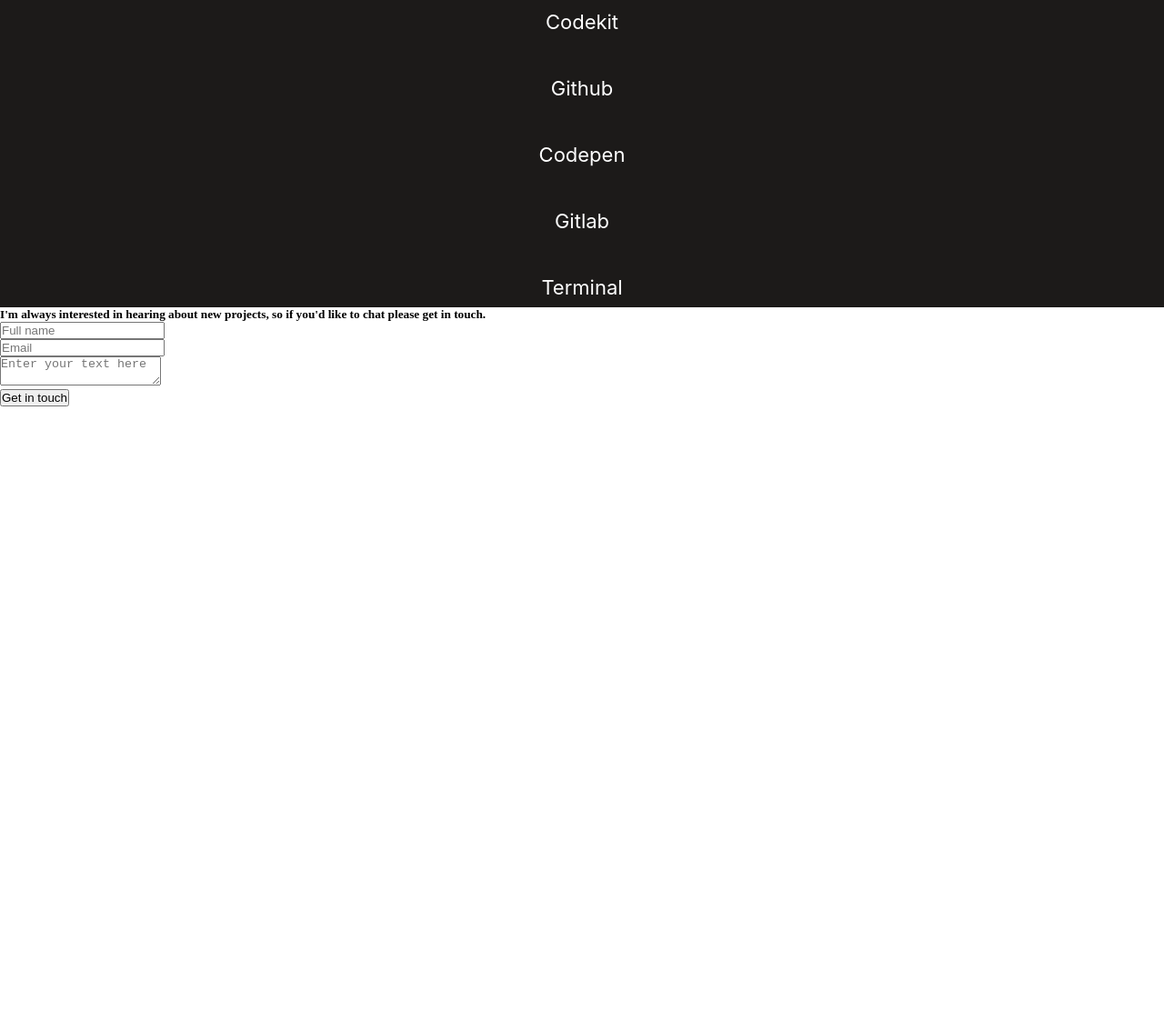
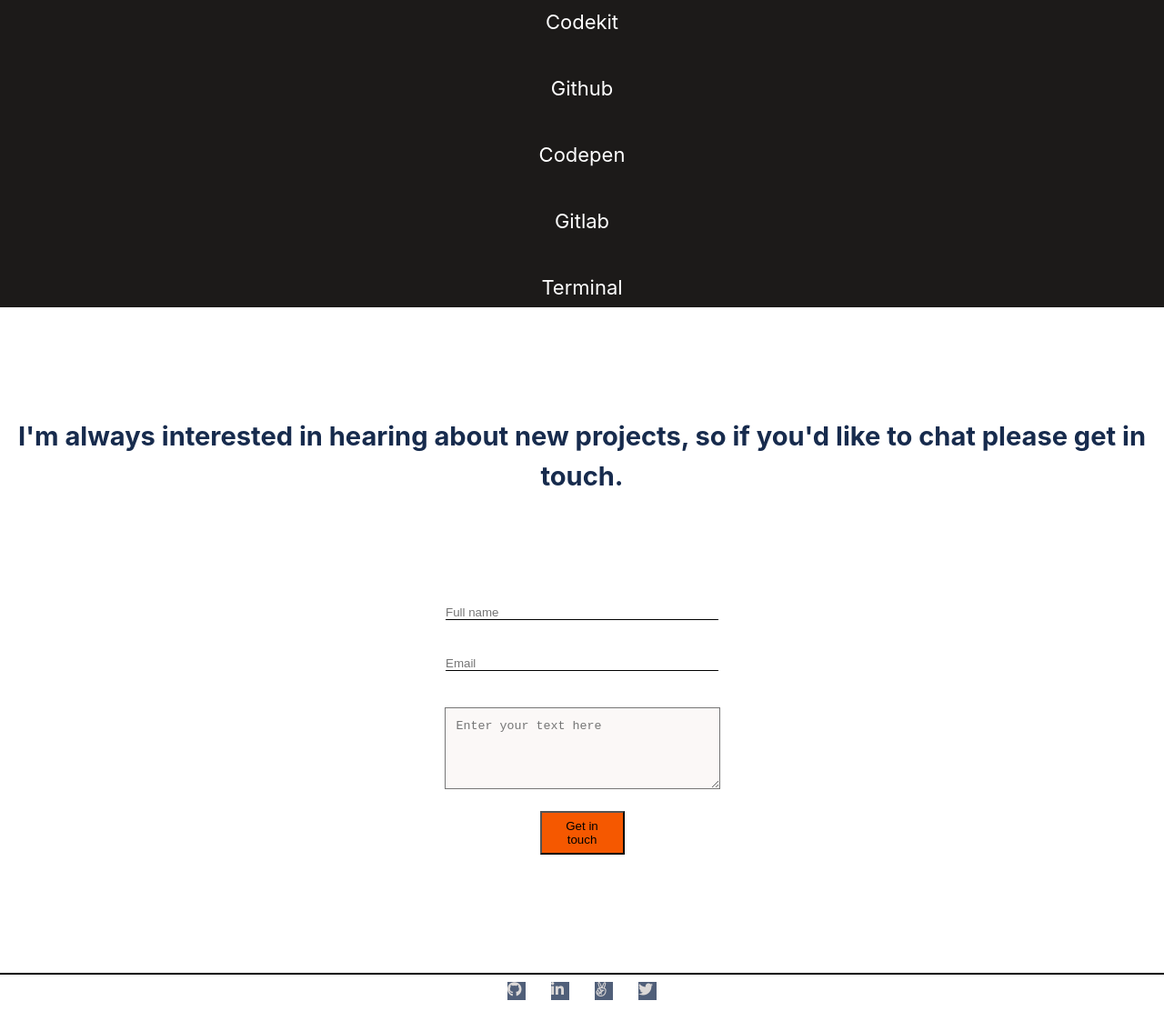
Before and after one commit to Ade179/Professional-Portfolio, a website: page index.html in a window 1280 px wide. Shown: the part 5834-6957 px from the top of the page at 91% size. Before the commit the page ends 6281 px from the top, so only its background shows below. Drawn offline with Linux system fonts and the light colour scheme.

Commit message:
add contact form to index.html file

```diff
--- a/index.html
+++ b/index.html
@@ -257,6 +257,18 @@
         </div>
     </form>
 
+    <div class="border"></div>
+
+    <footer class="feet">
+        <ul class="footer-icons">
+            <li class="ikes" id="foots"><a href=""><i class="fa-brands fa-github"></i></a></li>
+            <li class="ikes" id="foots"><a href=""><i class="fa fa-linkedin" aria-hidden="true"></i></a></li>
+            <li class=ikes id="foots"><a href="f"><i class="fab fa-angellist"></i></a></li>
+            <li class="ikes" id="foots"><a href=""><i class="fa-brands fa-twitter"></i></a></i></li>
+        </ul>
+    </footer>
+
+
 
 
 
--- a/styles.css
+++ b/styles.css
@@ -461,3 +461,163 @@
 }
 
 /* new branch css stats here */
+form {
+  margin-top: 120px;
+  margin-bottom: 130px;
+}
+
+.interest {
+  align-items: center;
+  justify-content: center;
+  flex-direction: column;
+  width: 327px;
+  height: 216px;
+  font-family: 'Inter', sans-serif;
+  font-style: normal;
+  font-weight: 700;
+  font-size: 35px;
+  line-height: 44px;
+  text-align: center;
+  color: #172b4d;
+  display: contents;
+}
+
+input[type=text] {
+  background: transparent;
+  border: none;
+  border-bottom: 1px solid #000;
+  margin-top: 120px;
+  width: 300px;
+}
+
+input[type=email] {
+  background: transparent;
+  border: none;
+  border-bottom: 1px solid #000;
+  margin-top: 40px;
+  width: 300px;
+  margin-bottom: 40px;
+}
+
+.text-cont {
+  position: relative;
+  width: 327px;
+  height: 114px;
+  display: flex;
+  justify-content: center;
+}
+
+textarea {
+  width: 303px;
+  height: 90px;
+  left: 0;
+  right: 0;
+  top: 0;
+  bottom: 0;
+  background: #fbf8f7;
+  padding: 12px;
+}
+
+.all {
+  justify-content: center;
+  align-items: center;
+  display: flex;
+  flex-direction: column;
+}
+
+input .inputs {
+  flex-direction: column;
+  align-items: center;
+}
+
+.btz {
+  width: 107px;
+  height: 24px;
+}
+
+.btz:enabled {
+  display: flex;
+  flex-direction: row;
+  align-items: center;
+  padding: 12px;
+  gap: 10px;
+  width: 93px;
+  height: 48px;
+  left: 100px;
+  top: calc(50% - 48px / 2 + 46.5px);
+  background: #f55800;
+}
+
+.btz:disabled {
+  width: 69px;
+  height: 24px;
+  font-family: 'Inter', sans-serif;
+  font-style: normal;
+  font-weight: 700;
+  font-size: 17px;
+  line-height: 24px;
+  display: flex;
+  align-items: center;
+  text-align: center;
+  letter-spacing: 0.03em;
+  color: #5b5957;
+}
+
+.btz:hover {
+  display: flex;
+  flex-direction: row;
+  align-items: center;
+  padding: 12px;
+  gap: 10px;
+  width: 93px;
+  height: 48px;
+  left: 252px;
+  top: calc(50% - 48px / 2 + 46.5px);
+  background: #fff5e1;
+  border: 1px solid #f55800;
+}
+
+.btz:active {
+  width: 69px;
+  height: 24px;
+  font-family: 'Inter', sans-serif;
+  font-style: normal;
+  font-weight: 700;
+  font-size: 17px;
+  line-height: 24px;
+  display: flex;
+  align-items: center;
+  text-align: center;
+  letter-spacing: 0.03em;
+  color: #f4f1f0;
+}
+
+.border {
+  border: 1px solid black;
+  margin-bottom: 8px;
+}
+
+#foots {
+  background: #505f79;
+}
+
+.footer-icons {
+  display: flex;
+  gap: 28px;
+  justify-content: center;
+  left: 0.08%;
+  right: 0.01%;
+  top: 0%;
+  bottom: 0%;
+  color: #505f79;
+  margin-bottom: 23px;
+}
+
+.feet {
+  margin-bottom: 21px;
+}
+
+.ikes {
+  width: 20px;
+  height: 20px;
+}
```
